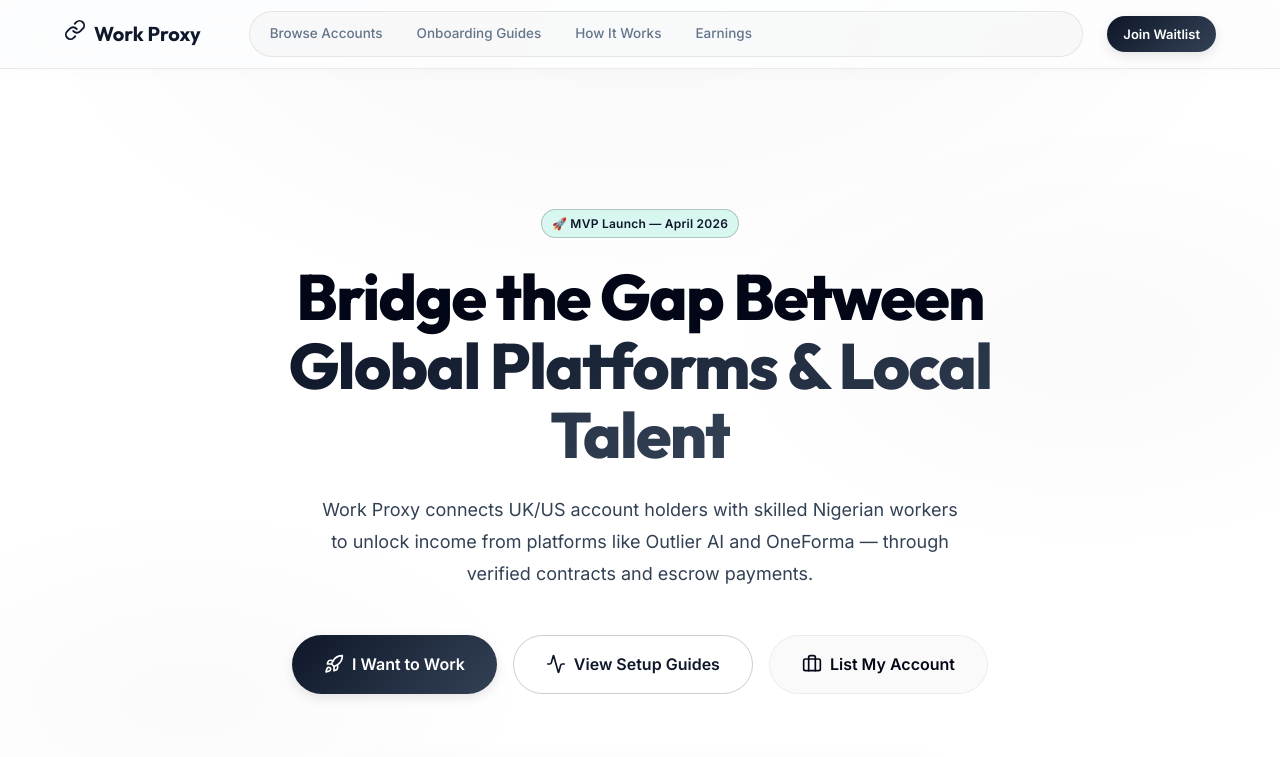
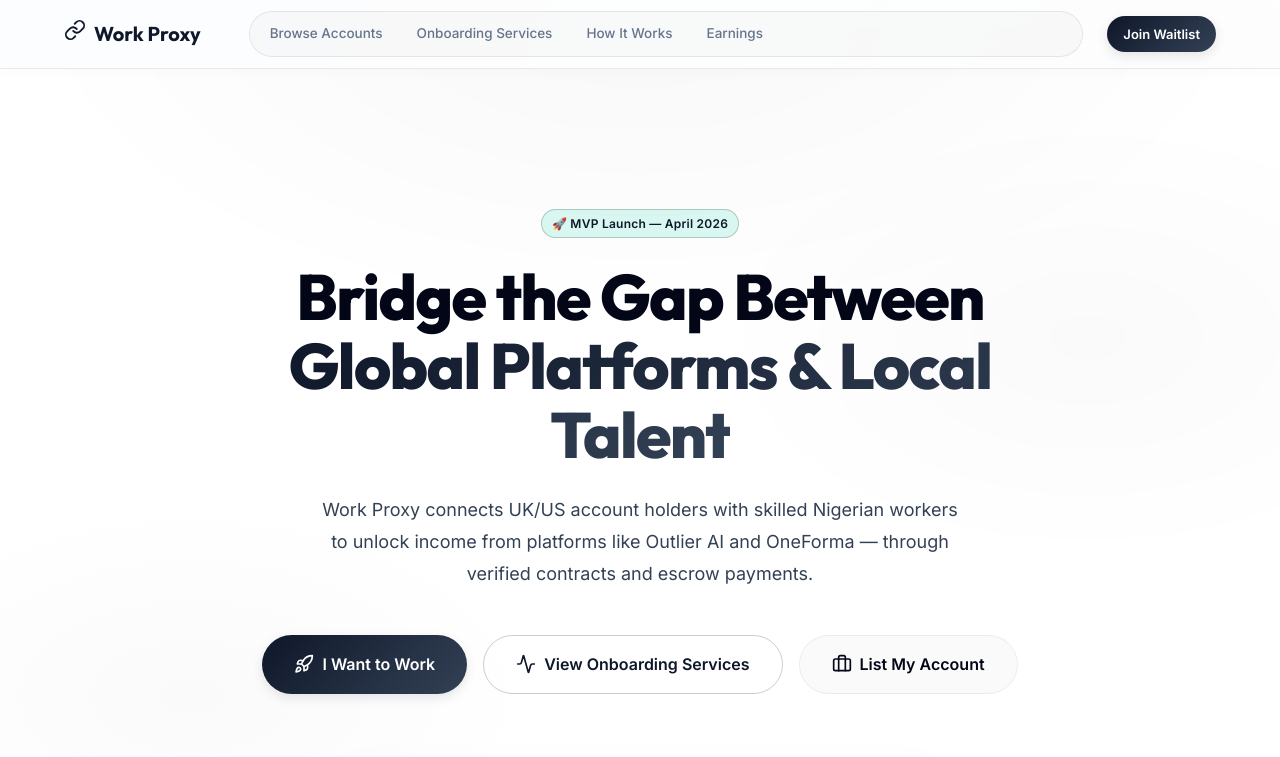
Before and after one commit to capteeen/workproxy, a Next.js app: page / in a window 1280 px wide. Shown: the top 757 px of the page. Built offline with nearby package versions, Linux system fonts and the light colour scheme.

Commit message:
refactor: rename onboarding guides to onboarding services across site navigation and content

```diff
--- a/src/app/page.tsx
+++ b/src/app/page.tsx
@@ -64,7 +64,7 @@ export default function HomePage() {
                 <Rocket size={20} /> I Want to Work
               </Link>
               <Link href="/services" className="btn btn-outline btn-lg" style={{ display: "flex", alignItems: "center", gap: 8 }}>
-                <Activity size={20} /> View Setup Guides
+                <Activity size={20} /> View Onboarding Services
               </Link>
               <Link href="/auth/register?role=owner" className="btn btn-ghost btn-lg" style={{ display: "flex", alignItems: "center", gap: 8 }}>
                 <Briefcase size={20} /> List My Account
@@ -160,7 +160,7 @@ export default function HomePage() {
           <div className="svc-highlight-box">
             <div className="svc-highlight-grid">
               <div className="svc-highlight-text">
-                <span className="badge badge-teal" style={{ marginBottom: 20 }}>Account Success Services</span>
+                <span className="badge badge-purple" style={{ marginBottom: 20 }}>Work Proxy Onboarding Services</span>
                 <h2 style={{ fontFamily: "var(--font-display)", fontSize: 32, fontWeight: 800, marginBottom: 20 }}>Expert Guidance for <br />Competitive Platforms</h2>
                 <p className="text-secondary" style={{ marginBottom: 24, lineHeight: 1.8 }}>
                   Most high-paying platforms have complex registration and assessment phases. We don't just match you — we provide the blueprints for success.
@@ -183,7 +183,7 @@ export default function HomePage() {
                    ))}
                 </div>
                 <Link href="/services" className="btn btn-primary">
-                  Book a Service
+                  Explore Onboarding Services
                 </Link>
               </div>
               <div className="svc-highlight-visual">
--- a/src/app/services/page.tsx
+++ b/src/app/services/page.tsx
@@ -89,7 +89,7 @@ Please provide payment details to proceed.`;
       <section className="svc-hero">
         <div className="container">
           <div className="svc-hero-inner">
-            <span className="badge badge-purple" style={{ marginBottom: 20 }}>Work Proxy Success Services</span>
+            <span className="badge badge-purple" style={{ marginBottom: 20 }}>Work Proxy Onboarding Services</span>
             <h1 style={{ fontFamily: "var(--font-display)", fontSize: "clamp(32px, 5vw, 56px)", fontWeight: 800, marginBottom: 20 }}>
               Unlock Your <span className="gradient-text">Earning Potential</span>
             </h1>
--- a/src/components/Footer.tsx
+++ b/src/components/Footer.tsx
@@ -23,7 +23,7 @@ export default function Footer() {
           <div className="footer-col">
             <h4>Platform</h4>
             <Link href="/listings">Browse Listings</Link>
-            <Link href="/services">Onboarding Guides</Link>
+            <Link href="/services">Onboarding Services</Link>
             <Link href="/auth/register?role=worker">Become a Worker</Link>
             <Link href="/auth/register?role=owner">List an Account</Link>
             <Link href="/dashboard">Dashboard</Link>
--- a/src/components/Navbar.tsx
+++ b/src/components/Navbar.tsx
@@ -18,7 +18,7 @@ export default function Navbar() {
 
           <div className="navbar-links">
              <Link href="/listings" className="nav-link">Browse Accounts</Link>
-            <Link href="/services" className="nav-link">Onboarding Guides</Link>
+            <Link href="/services" className="nav-link">Onboarding Services</Link>
             <Link href="/#how" className="nav-link">How It Works</Link>
             <Link href="/#earnings" className="nav-link">Earnings</Link>
 
@@ -40,7 +40,7 @@ export default function Navbar() {
         {mobileOpen && (
           <div className="mobile-menu">
              <Link href="/listings" className="mobile-link" onClick={() => setMobileOpen(false)}>Browse Accounts</Link>
-            <Link href="/services" className="mobile-link" onClick={() => setMobileOpen(false)}>Onboarding Guides</Link>
+            <Link href="/services" className="mobile-link" onClick={() => setMobileOpen(false)}>Onboarding Services</Link>
             <Link href="/#how" className="mobile-link" onClick={() => setMobileOpen(false)}>How It Works</Link>
             <Link href="/#earnings" className="mobile-link" onClick={() => setMobileOpen(false)}>Earnings</Link>
             <Link href="/auth/register" className="btn btn-primary btn-sm w-full" style={{ justifyContent: "center" }}>Join Waitlist</Link>
```
